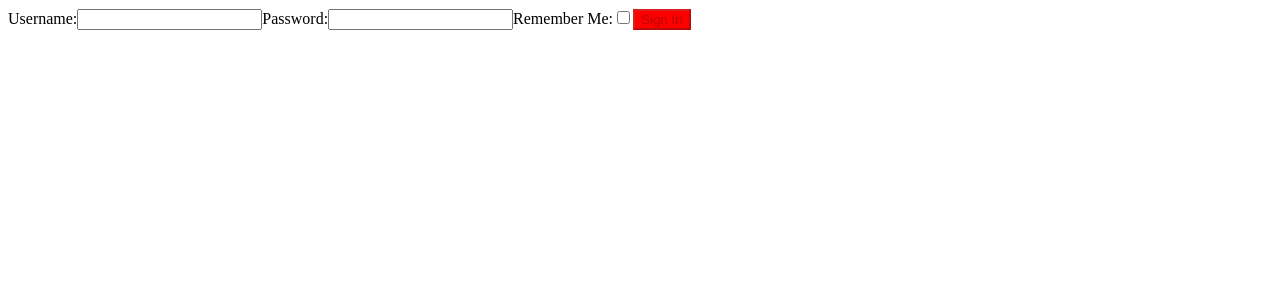
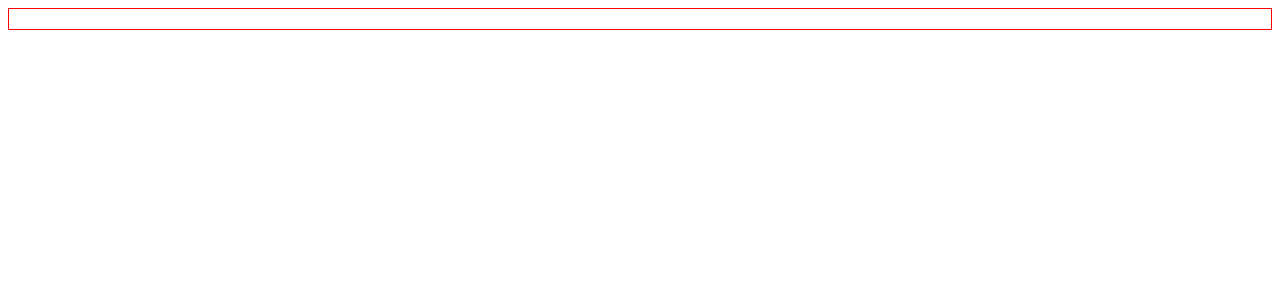
Before and after one commit to alessiobo/React-Exercices, a React (Create React App) app in the folder esercizi/: page / in a window 1280 px wide. Shown: the top 300 px of the page. Built offline with nearby package versions, Linux system fonts and the light colour scheme.

Commit message:
add composition1

```diff
--- a/esercizi/src/App.js
+++ b/esercizi/src/App.js
@@ -1,10 +1,10 @@
-import { Login } from "./Login";
+import { Container } from "./Container";
 
 export function App() {
 
   return (
     <div>
-      <Login />
+      <Container />
     </div>
   );
 }
--- /dev/null
+++ b/esercizi/src/Container.css
@@ -0,0 +1,5 @@
+.container {
+    background-color: white;
+    border: 1px solid red;
+    padding: 10px;
+  }
--- /dev/null
+++ b/esercizi/src/Container.js
@@ -0,0 +1,11 @@
+// Create a Container component that renders its children within a div tag. Have the div tag use a white background
+// and a red border, either with a custom class or by using tailwindcss.
+
+import React from "react";
+import "./Container.css";
+
+export class Container extends React.Component {
+  render() {
+    return <div className="container">{this.props.children}</div>;
+  }
+}
--- a/esercizi/src/Login.js
+++ /dev/null
@@ -1,84 +0,0 @@
-// Modify the Login component from Forms 03 so that the "login" button background color is "red" when the inputted
-// password's length is shorter than 8 characters, green otherwise.
-
-import React from "react";
-
-export class Login extends React.Component {
-  state = {
-    username: "",
-    password: "",
-    remember: false,
-    disabled: true,
-  };
-
-  onLogin = (event) => {
-    event.preventDefault();
-    const data = {
-      username: this.state.username,
-      password: this.state.password,
-      remember: this.state.remember,
-    };
-
-    this.props.onLogin(data);
-  };
-
-  inputChangeHandler = (event) => {
-    const { name, type, value, checked } = event.target;
-
-    const val = type === "checkbox" ? checked : value;
-
-    this.checkInput();
-
-    this.setState(() => {
-      return { [name]: val };
-    });
-  };
-
-  checkInput = () => {
-    if (this.state.username === "" || this.state.password === "") {
-      this.setState(() => {
-        return { disabled: true };
-      });
-    } else {
-      this.setState(() => {
-        return { disabled: false };
-      });
-    }
-  };
-
-  render() {
-
-     const SubmitStyle = {
-        backgroundColor: this.state.password.length < 8 ? "red" : "green"
-     }
-
-    return (
-      <form onSubmit={this.onLogin}>
-        <label>Username:</label>
-        <input
-          name={"username"}
-          value={this.state.username}
-          onChange={this.inputChangeHandler}
-          type={"text"}
-        />
-        <label>Password:</label>
-        <input
-          name={"password"}
-          value={this.state.password}
-          onChange={this.inputChangeHandler}
-          type={"password"}
-        />
-        <label>Remember Me:</label>
-        <input
-          name={"remember"}
-          checked={this.state.remember}
-          onChange={this.inputChangeHandler}
-          type={"checkbox"}
-        />
-        <button type="submit" disabled={this.state.disabled} style={SubmitStyle}>
-          Sign In
-        </button>
-      </form>
-    );
-  }
-}
```
